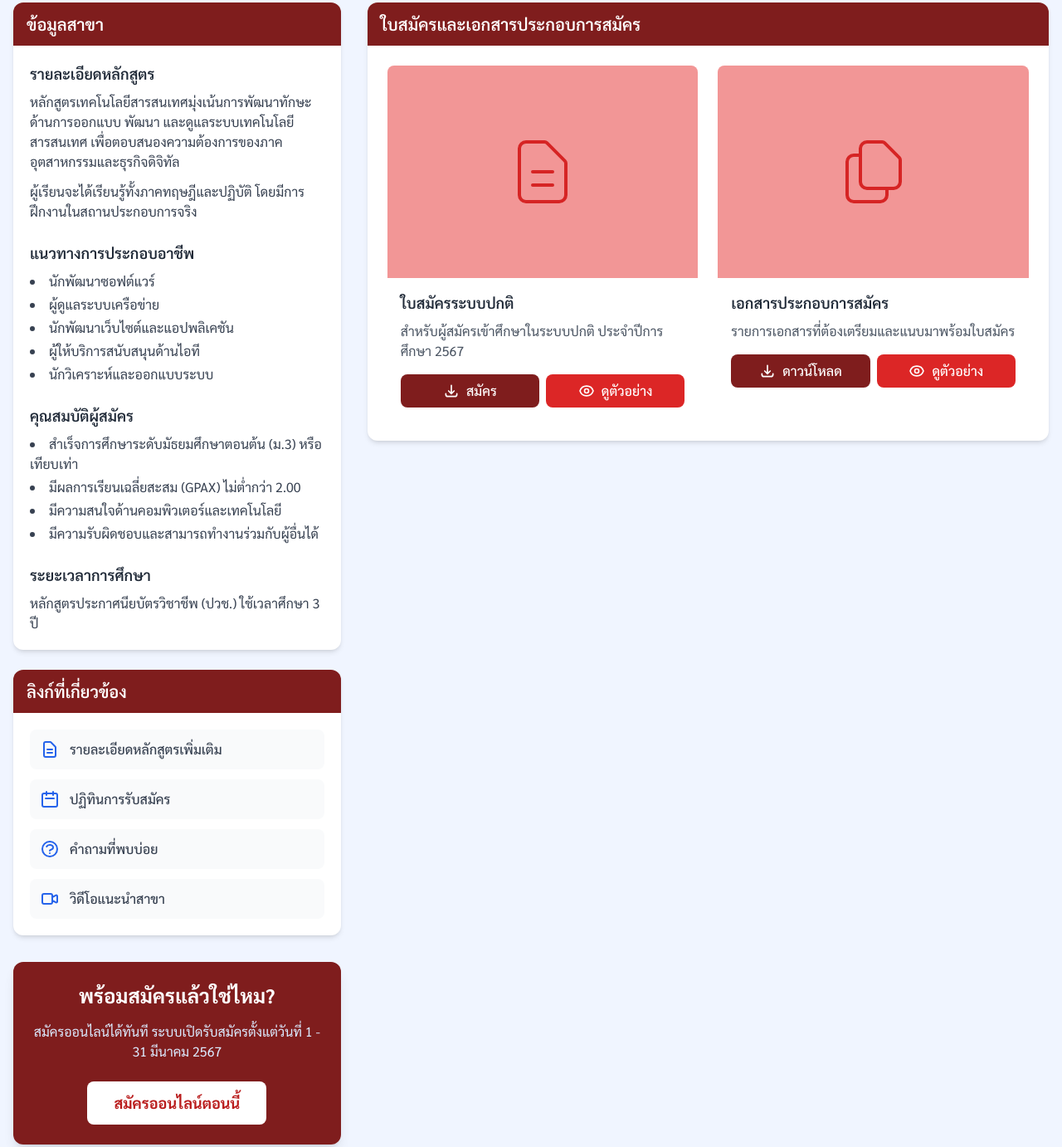
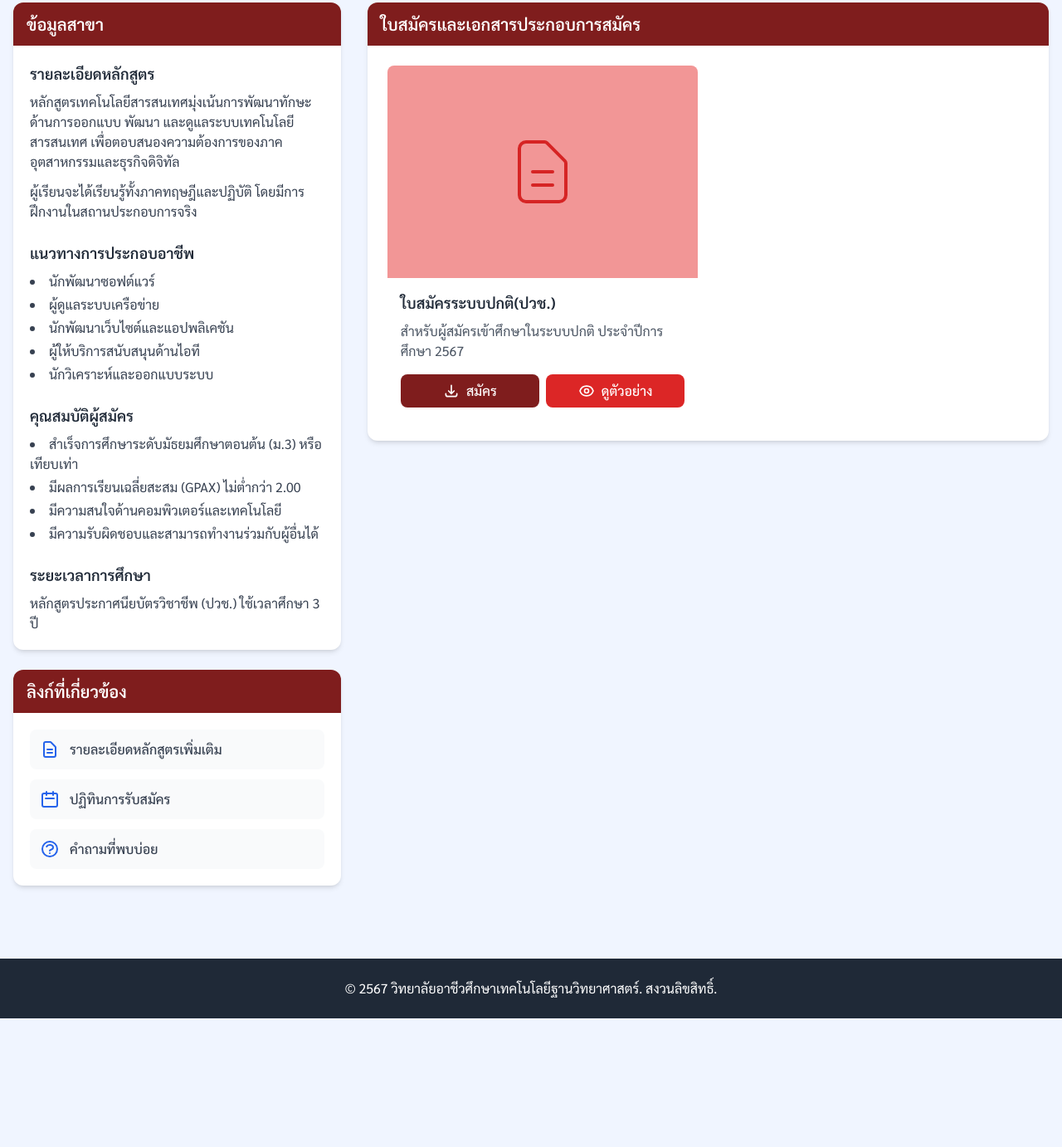
Before and after one commit to jirat856/SBTVC-online-registor, a plain HTML site: page mechanicalandcar technician.html in a window 1280 px wide. Shown: the part 373-1755 px from the top of the page at 83% size. After the commit the page ends 1600 px from the top, so only its background shows below. Drawn offline with nearby package versions, Linux system fonts and the light colour scheme; files whose address does not match are found by name.

Commit message:
Update mechanicalandcar technician.html

```diff
--- a/mechanicalandcar technician.html
+++ b/mechanicalandcar technician.html
@@ -126,13 +126,6 @@
                                 </svg>
                                 <span class="text-gray-700 font-medium">คำถามที่พบบ่อย</span>
                             </a>
-
-                            <a href="#" class="flex items-center p-3 bg-gray-50 rounded-lg hover:bg-blue-50 transition-colors">
-                                <svg class="h-6 w-6 text-blue-600 mr-3" fill="none" viewBox="0 0 24 24" stroke="currentColor">
-                                    <path stroke-linecap="round" stroke-linejoin="round" stroke-width="2" d="M15 10l4.553-2.276A1 1 0 0121 8.618v6.764a1 1 0 01-1.447.894L15 14M5 18h8a2 2 0 002-2V8a2 2 0 00-2-2H5a2 2 0 00-2 2v8a2 2 0 002 2z" />
-                                </svg>
-                                <span class="text-gray-700 font-medium">วิดีโอแนะนำสาขา</span>
-                            </a>
                         </div>
                     </div>
                 </div>
@@ -154,10 +147,10 @@
                                         <div class="absolute inset-0 bg-red-800 opacity-10"></div>
                                     </div>
                                     <div class="p-4">
-                                        <h4 class="font-semibold text-lg text-gray-800 mb-2">ใบสมัครระบบปกติ</h4>
+                                        <h4 class="font-semibold text-lg text-gray-800 mb-2">ใบสมัครระบบปกติ(ปวช.)</h4>
                                         <p class="text-gray-600 mb-4">สำหรับผู้สมัครเข้าศึกษาในระบบปกติ ประจำปีการศึกษา 2567</p>
                                         <div class="flex space-x-2">
-                                            <a href="https://docs.google.com/forms/d/e/1FAIpQLSfSDZok3NUIvDaVDq1HAGmSxMjijSxhW6Mdko7FxWEObHY-oA/viewform?usp=dialog" class="btn-hover flex-1 bg-red-900 hover:bg-red-700 text-white font-medium py-2 px-4 rounded-lg flex items-center justify-center">
+                                            <a href="https://docs.google.com/forms/d/e/1FAIpQLSffU0kOc7wqzrB5ZoTIy9VlhPfXZ9ur9cT_rmJCHUabNxJYAQ/viewform?usp=dialog" class="btn-hover flex-1 bg-red-900 hover:bg-red-700 text-white font-medium py-2 px-4 rounded-lg flex items-center justify-center">
                                                 <svg class="h-5 w-5 mr-2" fill="none" viewBox="0 0 24 24" stroke="currentColor">
                                                     <path stroke-linecap="round" stroke-linejoin="round" stroke-width="2" d="M4 16v1a3 3 0 003 3h10a3 3 0 003-3v-1m-4-4l-4 4m0 0l-4-4m4 4V4" />
                                                 </svg>
@@ -173,51 +166,7 @@
                                         </div>
                                     </div>
                                 </div>
-
-                                <!-- Required Documents -->
-                                <div class="image-frame bg-white rounded-lg overflow-hidden">
-                                    <div class="relative h-64 bg-red-300 flex items-center justify-center">
-                                        <svg class="h-24 w-24 text-red-600" xmlns="http://www.w3.org/2000/svg" fill="none" viewBox="0 0 24 24" stroke="currentColor">
-                                            <path stroke-linecap="round" stroke-linejoin="round" stroke-width="1" d="M8 7v8a2 2 0 002 2h6M8 7V5a2 2 0 012-2h4.586a1 1 0 01.707.293l4.414 4.414a1 1 0 01.293.707V15a2 2 0 01-2 2h-2M8 7H6a2 2 0 00-2 2v10a2 2 0 002 2h8a2 2 0 002-2v-2" />
-                                        </svg>
-                                        <div class="absolute inset-0 bg-red-800 opacity-10"></div>
-                                    </div>
-                                    <div class="p-4">
-                                        <h4 class="font-semibold text-lg text-gray-800 mb-2">เอกสารประกอบการสมัคร</h4>
-                                        <p class="text-gray-600 mb-4">รายการเอกสารที่ต้องเตรียมและแนบมาพร้อมใบสมัคร</p>
-                                        <div class="flex space-x-2">
-                                            <a href="#" class="btn-hover flex-1 bg-red-900 hover:bg-red-700 text-white font-medium py-2 px-4 rounded-lg flex items-center justify-center">
-                                                <svg class="h-5 w-5 mr-2" fill="none" viewBox="0 0 24 24" stroke="currentColor">
-                                                    <path stroke-linecap="round" stroke-linejoin="round" stroke-width="2" d="M4 16v1a3 3 0 003 3h10a3 3 0 003-3v-1m-4-4l-4 4m0 0l-4-4m4 4V4" />
-                                                </svg>
-                                                ดาวน์โหลด
-                                            </a>
-                                            <a href="#" class="btn-hover flex-1 bg-red-600 hover:bg-red-700 text-white font-medium py-2 px-4 rounded-lg flex items-center justify-center">
-                                                <svg class="h-5 w-5 mr-2" fill="none" viewBox="0 0 24 24" stroke="currentColor">
-                                                    <path stroke-linecap="round" stroke-linejoin="round" stroke-width="2" d="M15 12a3 3 0 11-6 0 3 3 0 016 0z" />
-                                                    <path stroke-linecap="round" stroke-linejoin="round" stroke-width="2" d="M2.458 12C3.732 7.943 7.523 5 12 5c4.478 0 8.268 2.943 9.542 7-1.274 4.057-5.064 7-9.542 7-4.477 0-8.268-2.943-9.542-7z" />
-                                                </svg>
-                                                ดูตัวอย่าง
-                                            </a>
-                                        </div>
-                                    </div>
-                                </div>
                             </div>
-                        </div>
-                    </div>
-                </div>
-
-
-                    <!-- Online Application Button -->
-                    <div class="bg-gradient-to-r from-red-900 to-red-900 rounded-xl shadow-lg p-6 text-center">
-                        <h3 class="text-2xl font-bold text-white mb-4">พร้อมสมัครแล้วใช่ไหม?</h3>
-                        <p class="text-blue-100 mb-6">สมัครออนไลน์ได้ทันที ระบบเปิดรับสมัครตั้งแต่วันที่ 1 - 31 มีนาคม 2567</p>
-                        <a href="#" class="inline-block bg-white text-red-700 font-bold py-3 px-8 rounded-lg hover:bg-blue-50 transition duration-300 btn-hover text-lg">
-                            สมัครออนไลน์ตอนนี้
-                        </a>
-                    </div>
-                </div>
-            </div>
         </main>
 
         <!-- Footer -->
```
